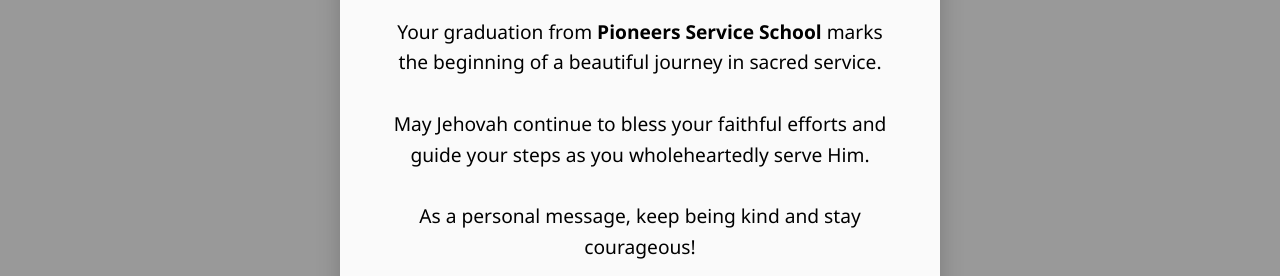
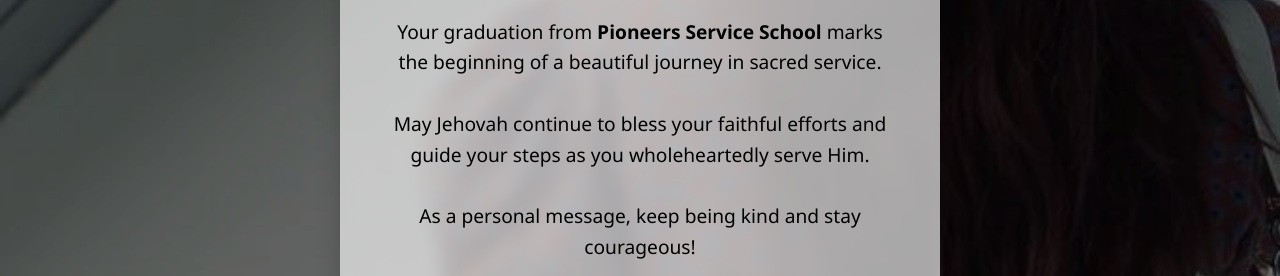
Before and after one commit to Ayvhiiii/Giarose, a plain HTML site: page index.html in a window 1280 px wide. Shown: the part 294-570 px from the top of the page. Drawn offline with Linux system fonts and the light colour scheme.

Commit message:
Add files via upload

```diff
--- a/index.html
+++ b/index.html
@@ -8,12 +8,19 @@
       box-sizing: border-box;
     }
 
-    body, html {
+   body {
+  font-family: 'Segoe UI', Tahoma, Geneva, Verdana, sans-serif;
   margin: 0;
   padding: 0;
-      font-family: 'Segoe UI', Tahoma, Geneva, Verdana, sans-serif;
-      height: 100%;
+  background: no-repeat center center fixed;
+  background-size: cover;
+  transition: background-image 1s ease-in-out;
+  height: 100vh;
+  display: flex;
+  justify-content: center;
+  align-items: center;
   overflow: hidden;
+  position: relative;
 }
 
     .background {
@@ -44,19 +51,19 @@
     }
 
   .card {
-      background-color: rgba(255, 255, 255, 0.95);
+  background-color: rgba(255, 255, 255, 0.65); /* Semi-transparent */
+  backdrop-filter: blur(8px); /* Frosted glass effect */
+  -webkit-backdrop-filter: blur(8px); /* Safari support */
   border-radius: 20px;
   box-shadow: 0 10px 25px rgba(0, 0, 0, 0.2);
   max-width: 600px;
   padding: 40px;
   text-align: center;
-      margin: auto;
+  z-index: 1;
   position: relative;
-      top: 50%;
-      transform: translateY(-50%);
   animation: fadeIn 2s ease;
-      z-index: 1;
 }
+
 
     @keyframes fadeIn {
       from {
@@ -126,12 +133,10 @@
   <script>
     const images = [
       '4447a028-5d09-45de-9336-51ea3c2d688f.jpeg',
-      '6625b2bd-3f9e-440e-9156-f9f092ebf447.jpeg',
-      'c836ceb6-bfe5-44e1-a95e-702cd8c50ac8.jpeg'
-	  'e0747466-0650-4257-8a97-8d22886e3887.jpeg'
-	  'eae14912-b3d6-4be4-86ab-4a6c00f79000.jpeg'
-	  'f9ccd05d-88ea-4a25-ae10-318e025409c1.jpeg'
-	  'fbcd3d7b-3031-4b63-9cbd-9913c6802753.jpeg'
+	  'e0747466-0650-4257-8a97-8d22886e3887.jpeg',
+	  'f9ccd05d-88ea-4a25-ae10-318e025409c1.jpeg',
+	  '2b65babf-733a-4393-80c1-6c18fcf9e681.jpeg',
+	  '5e36c7c0-d705-4c9b-8443-2b5ce73d539b.jpeg'
     ];
 
     let current = 0;
@@ -158,7 +163,7 @@
     }
 
 
-    setInterval(fadeBackground, 5000);
+    setInterval(fadeBackground, 7500);
   </script>
 
 </body>
```
Also changed, not shown: 2b65babf-733a-4393-80c1-6c18fcf9e681.jpeg (added), 5e36c7c0-d705-4c9b-8443-2b5ce73d539b.jpeg (added), f9ccd05d-88ea-4a25-ae10-318e025409c1.jpeg. Lines whose indentation alone changed are shown as unchanged.
